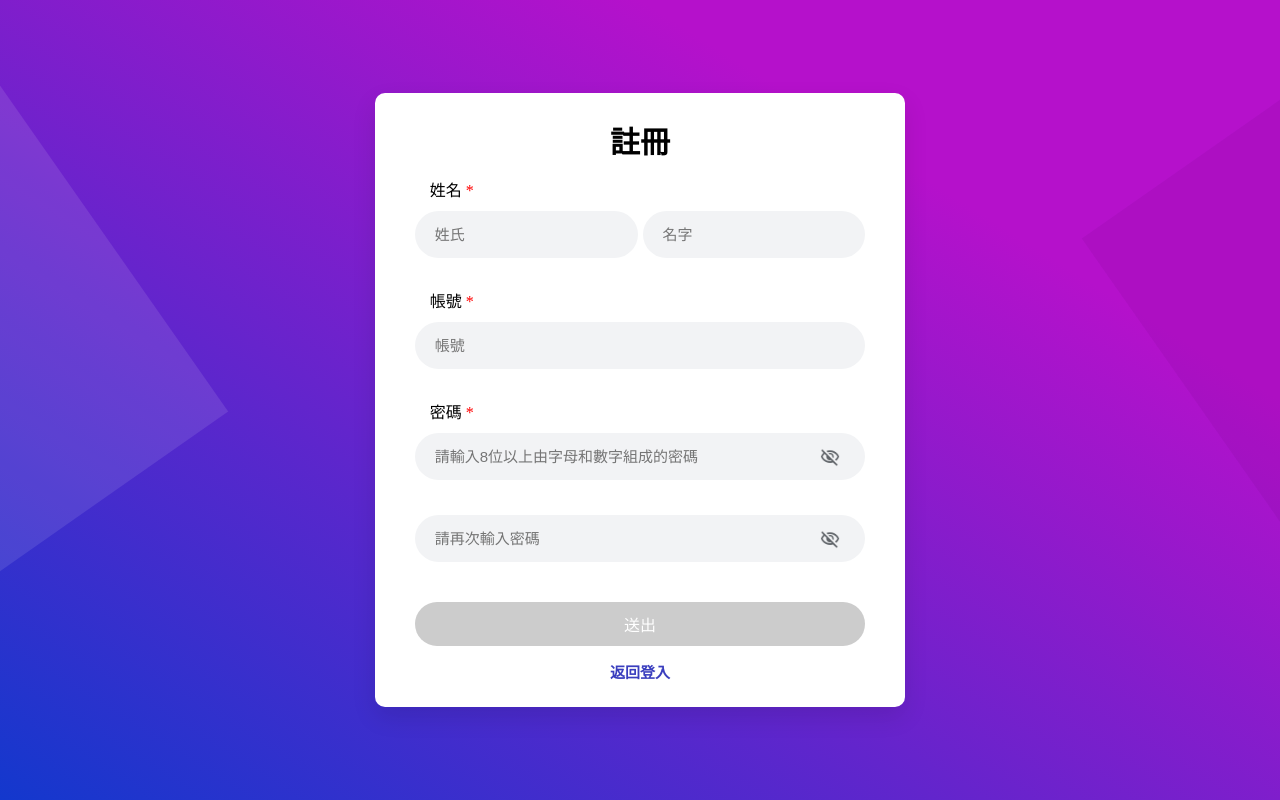
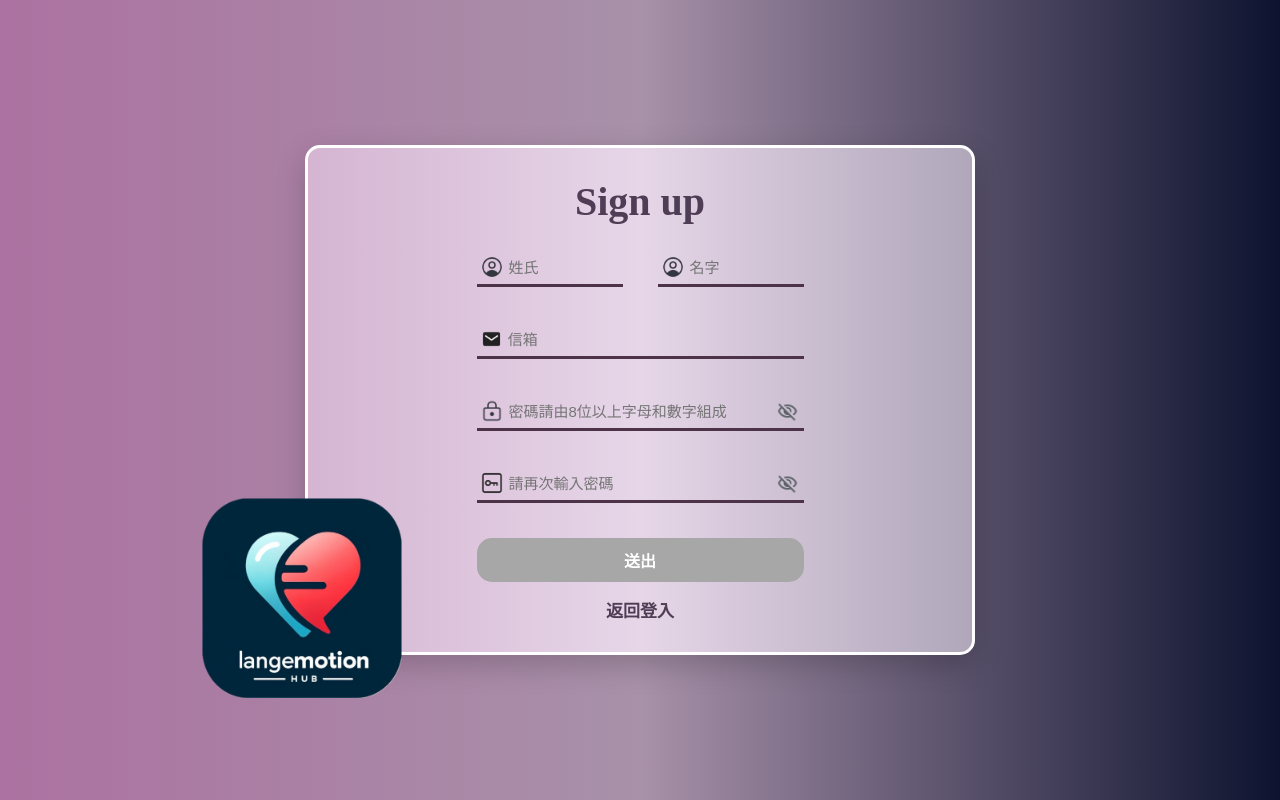
Before and after one commit to nccu-mis-g8/web-app, a React app in the folder frontend/: page /register in a window 1280 px wide. Built offline with nearby package versions, Linux system fonts and the light colour scheme; a web font is replaced by a local one.

Commit message:
change register to new style

```diff
--- a/frontend/src/components/register/RegisterBackground.js
+++ b/frontend/src/components/register/RegisterBackground.js
@@ -1,14 +1,16 @@
 import { Link } from "react-router-dom";
 import RegisterMainFrame from "./RegisterMainFrame";
 import classes from "./RegisterBackground.module.css";
+import logo from "../../images/logo.png";
 
 function RegisterBackground() {
     return (
         <div className={classes.container}>
             <div className={classes.outerWrap}>
-                <div className={classes.title}>註冊</div>
+                <div className={classes.title}>Sign up</div>
                 <RegisterMainFrame />
                 <Link to="/login" className={classes.backToLogin}>返回登入</Link>
+                <img src={logo} alt="langemotion" className={classes.logo} />
             </div>
         </div>
     );
--- a/frontend/src/components/register/RegisterBackground.module.css
+++ b/frontend/src/components/register/RegisterBackground.module.css
@@ -1,6 +1,6 @@
 .container {
     height: 100vh;
-    background: linear-gradient(to top right, #1338cd 0%, #b511cb 75%);
+    background: linear-gradient(to right, #ac72a1, #a891a9, #0d132f);
     display: flex;
     justify-content: center;
     align-items: center;
@@ -8,50 +8,61 @@
     overflow: hidden;
 }
 
-.container::before, .container::after {
-    content: "";
-    position: absolute;
-    width: 500px;
-    height: 500px;
-    background: rgba(96, 6, 114, 0.1);
-    top: 50px;
-    right: -400px;
-    transform: rotate(55deg);
-}
-
-.container::after {
-    background: rgba(255, 255, 255, 0.1);
-    top: 100px;
-    left: -370px;
-}
-
 .outerWrap {
     display: flex;
     flex-direction: column;
     justify-content: center;
     align-items: center;
-    background-color: white;
-    width: 80%;
-    max-width: 530px;
-    /* padding: 30px 5px; */
-    border-radius: 10px;
-    box-shadow: 0px 10px 25px rgba(0, 0, 0, 0.1);
-    z-index: 2;
+    background: linear-gradient(to right, #d5b5d2, #e6d6e8, #b0a7ba);
+    border-radius: 15px;
+    border: 3px solid white;
+    box-shadow: 0px 10px 30px rgba(0, 0, 0, 0.2);
+    width: 70%;
+    max-width: 670px;
+    padding: 30px 5px;
+    position: relative;;
 }
 
 .title {
-    font-weight: bold;
-    font-family: Sofadi One;
-    font-size: 30px;
-    margin-top: 25px;
-    margin-bottom: 15px;
+    font-family: "Hanuman", serif;
+    font-weight: 900;
+    font-style: normal;
+    font-size: 40px;
+    color: #4f3c55;
+    margin-bottom: 25px;
 }
 
 .backToLogin {
     margin-top: 15px;
-    margin-bottom: 25px;
-    font-size: 15px;
-    font-weight: bold;
+    font-size: 17px;
+    font-family: "Hanuman", serif;
+    font-weight: 900;
+    font-style: normal;
     text-decoration: none;
-    color: rgb(58, 62, 190);
+    color: #4f3c55;
+    position: relative;
 }
+
+.backToLogin::after{
+    content: "";
+    position: absolute;
+    left: 0;
+    bottom: 4px;
+    width: 100%;
+    height: 2px;
+    background-color: #4f3c55;
+    transition: opacity 0.5s ease;
+    opacity: 0;
+}
+
+.backToLogin:hover::after{
+    opacity: 1;
+}
+
+.logo {
+    width: 200px;
+    height: 200px;
+    position: absolute;
+    top: 350px;
+    right: 570px;
+}
--- a/frontend/src/components/register/RegisterMainFrame.js
+++ b/frontend/src/components/register/RegisterMainFrame.js
@@ -1,5 +1,9 @@
 import { useState, useEffect } from "react";
 import { Form, useNavigate } from "react-router-dom";
+import nameInput from "../../images/nameInput.png";
+import mail from "../../images/mail.png";
+import passwordImg from "../../images/password.png";
+import checkPasswordImg from "../../images/checkPassword.png";
 import openEye from "../../images/openEye.png";
 import closeEye from "../../images/closeEye.png";
 import classes from "./RegisterMainFrame.module.css";
@@ -21,6 +25,7 @@ function RegisterMainFrame() {
 
     const navigate = useNavigate();
     const passwordPattern = /^(?=.*[A-Za-z])(?=.*\d)[A-Za-z\d]{8,}$/;
+    const emailRegex = /^[^\s@]+@[^\s@]+\.[^\s@]+$/;
 
     useEffect(() => {
         if (lastName && firstName && account && password && checkPassword) {
@@ -58,6 +63,11 @@ function RegisterMainFrame() {
     async function submitHandler(e) {
         e.preventDefault();
 
+        if (!emailRegex.test(account)) {
+            setAccountError("請輸入有效的信箱");
+            return
+        }
+
         if (!passwordPattern.test(password)) {
             setPasswordError("密碼不符合格式");
             return
@@ -75,7 +85,7 @@ function RegisterMainFrame() {
                     "Content-Type": "application/json",
                 },
                 body: JSON.stringify({
-                    account: account,
+                    email: account,
                     firstname: firstName,
                     lastname: lastName,
                     password: password,
@@ -87,6 +97,7 @@ function RegisterMainFrame() {
                 alert("註冊成功");
                 navigate("/login"); // 重新導向到登入頁面
             } else if (response.status === 400) {
+                // 電子郵件已被使用
                 const responseData = await response.json();
                 const error = responseData.message;
                 setAccountError(error);
@@ -104,12 +115,9 @@ function RegisterMainFrame() {
 
     return (
         <Form className={classes.formContainer} onSubmit={submitHandler}>
-            <div className={classes.label}>
-                <span>姓名</span>
-                <span className={classes.starSign}> *</span>
-            </div>
             <div className={classes.nameGroup}>
                 <div className={classes.lastNameInput}>
+                    <img src={nameInput} alt="name" className={classes.inputImg} />
                     <input
                         placeholder="姓氏"
                         type="text"
@@ -117,6 +125,7 @@ function RegisterMainFrame() {
                     />
                 </div>
                 <div className={classes.firstNameInput}>
+                    <img src={nameInput} alt="name" className={classes.inputImg} />
                     <input
                         placeholder="名字"
                         type="text"
@@ -124,26 +133,24 @@ function RegisterMainFrame() {
                     />
                 </div>
             </div>
-            <div className={classes.label}>
-                <span>帳號</span>
-                <span className={classes.starSign}> *</span>
-                <span className={classes.errorMessage}>{accountError}</span>
-            </div>
+            <div className={classes.errorMessage}>{accountError}</div>
             <div className={classes.inputGroup}>
+                <img src={mail} className={classes.inputImg} alt="信箱" />
                 <input
-                    placeholder="帳號"
-                    type="text"
+                    placeholder="信箱"
+                    type="email"
                     onChange={accountChangeHandler}
                 />
             </div>
-            <div className={classes.label}>
-                <span>密碼</span>
-                <span className={classes.starSign}> *</span>
-                <span className={classes.errorMessage}>{passwordError}</span>
-            </div>
-            <div className={classes.inputGroup2}>
+            <div className={classes.errorMessage}>{passwordError}</div>
+            <div className={classes.inputGroup}>
+                <img
+                    src={passwordImg}
+                    className={classes.inputImg}
+                    alt="密碼"
+                />
                 <input
-                    placeholder="請輸入8位以上由字母和數字組成的密碼"
+                    placeholder="密碼請由8位以上字母和數字組成"
                     type={showPasswordState ? "text" : "password"}
                     onChange={passwordChangeHandler}
                 />
@@ -154,8 +161,13 @@ function RegisterMainFrame() {
                     alt="隱藏密碼"
                 />
             </div>
-            <div className={classes.errorMessage2}>{checkPasswordError}</div>
+            <div className={classes.errorMessage}>{checkPasswordError}</div>
             <div className={classes.inputGroup}>
+                <img
+                    src={checkPasswordImg}
+                    className={classes.inputImg}
+                    alt="確認密碼"
+                />
                 <input
                     placeholder="請再次輸入密碼"
                     type={showPasswordState2 ? "text" : "password"}
--- a/frontend/src/components/register/RegisterMainFrame.module.css
+++ b/frontend/src/components/register/RegisterMainFrame.module.css
@@ -1,11 +1,6 @@
 .formContainer {
-    width: 85%;
-    max-width: 550px;
-}
-
-.label {
-    margin-left: 15px;
-    margin-bottom: 10px;
+    width: 50%;
+    max-width: 350px;
 }
 
 .starSign {
@@ -14,93 +9,84 @@
 
 .nameGroup {
     display: flex;
-    margin-bottom: 30px;
+    margin-bottom: 10px;
 }
 
 .lastNameInput {
-    border-radius: 25px;
-    padding: 5px 10px;
-    background-color: #f2f3f5;
+    padding: 5px 3px;
+    background-color: transparent;
+    border-bottom: 3px solid #4d3348;
     display: flex;
     align-items: center;
-    margin-right: 5px;
+    margin-right: 35px;
     width: 50%;
 }
 
 .firstNameInput {
-    border-radius: 25px;
-    padding: 5px 10px;
-    background-color: #f2f3f5;
+    padding: 5px 3px;
+    background-color: transparent;
+    border-bottom: 3px solid #4d3348;
     display: flex;
+    align-items: center;
     width: 50%;
 }
 
 /* for general input group */
 .inputGroup {
-    border-radius: 25px;
-    padding: 5px 10px;
-    background-color: #f2f3f5;
-    display: flex;
-    align-items: center;
-    margin-bottom: 30px;
-}
-
-/* for password input group */
-.inputGroup2 {
-    border-radius: 25px;
-    padding: 5px 10px;
-    background-color: #f2f3f5;
+    padding: 5px 3px;
+    background-color: transparent;
+    border-bottom: 3px solid #4d3348;
     display: flex;
     align-items: center;
     margin-bottom: 10px;
 }
 
-.lastNameInput input, .firstNameInput input, .inputGroup input, .inputGroup2 input {
-    padding: 10px;
+.lastNameInput input, .firstNameInput input, .inputGroup input{
     border: none;
     outline: none;
-    background-color: #f2f3f5;
+    background-color: transparent;
     font-size: 15px;
     width: 100%;
+    padding: 0px 5px;
 }
 
 /* for password */
 .errorMessage {
-    display: inline-block;
-    margin-left: 15px;
     color: red;
+    margin-top: 15px;
+    margin-bottom: 5px;
     font-size: 15px;
-}
-
-/* for check password */
-.errorMessage2 {
-    height: 20px;
-    margin-left: 15px;
-    margin-bottom: 5px;
-    color: red;
-    font-size: 15px;
+    height: 15px;
 }
 
 .eyeIcon {
-    width: 20px;
-    height: 20px;
-    margin-right: 15px;
+    width: 21px;
+    height: 21px;
+    margin-right: 3px;
     cursor: pointer;
+}
+
+.inputImg {
+    width: 24px;
+    height: 24px;
 }
 
 .loginButton {
     width: 100%;
     padding: 10px;
-    margin-top: 10px;
-    background-color: #ccc;
+    margin-top: 25px;
+    background-color: #a8a7a7;
     border: none;
-    border-radius: 25px;
+    border-radius: 15px;
     font-size: 16px;
     color: #fff;
     cursor: not-allowed;
+    font-family: "Hanuman", serif;
+    font-weight: 900;
+    font-style: normal;
 }
 
 .loginButton:enabled {
-    background: linear-gradient(to right, #8195e6 0%, #c861d5 100%);;
+    background: linear-gradient(to bottom, #a56d9a 0%, #4d3348 100%);;
     cursor: pointer
 }
```
